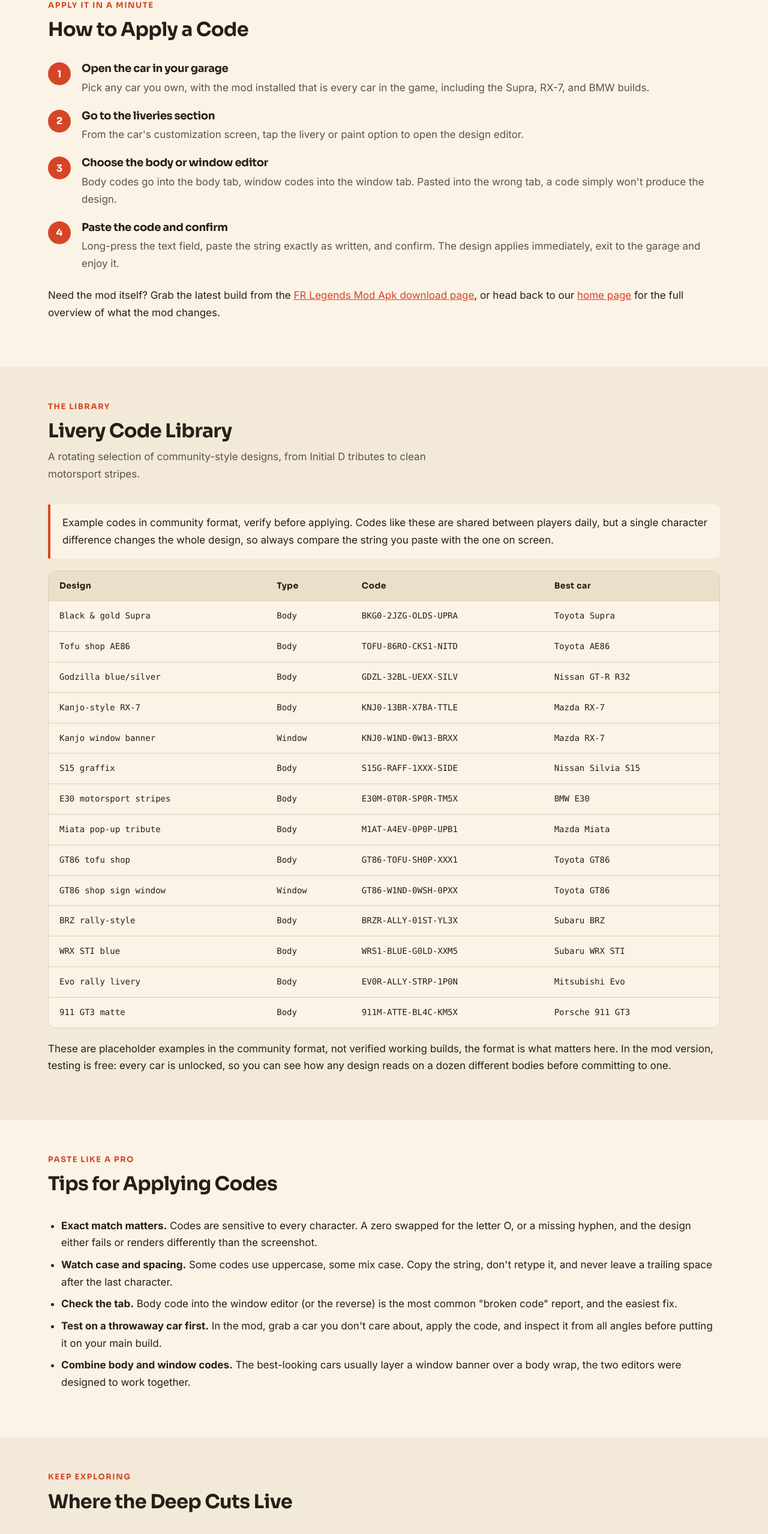
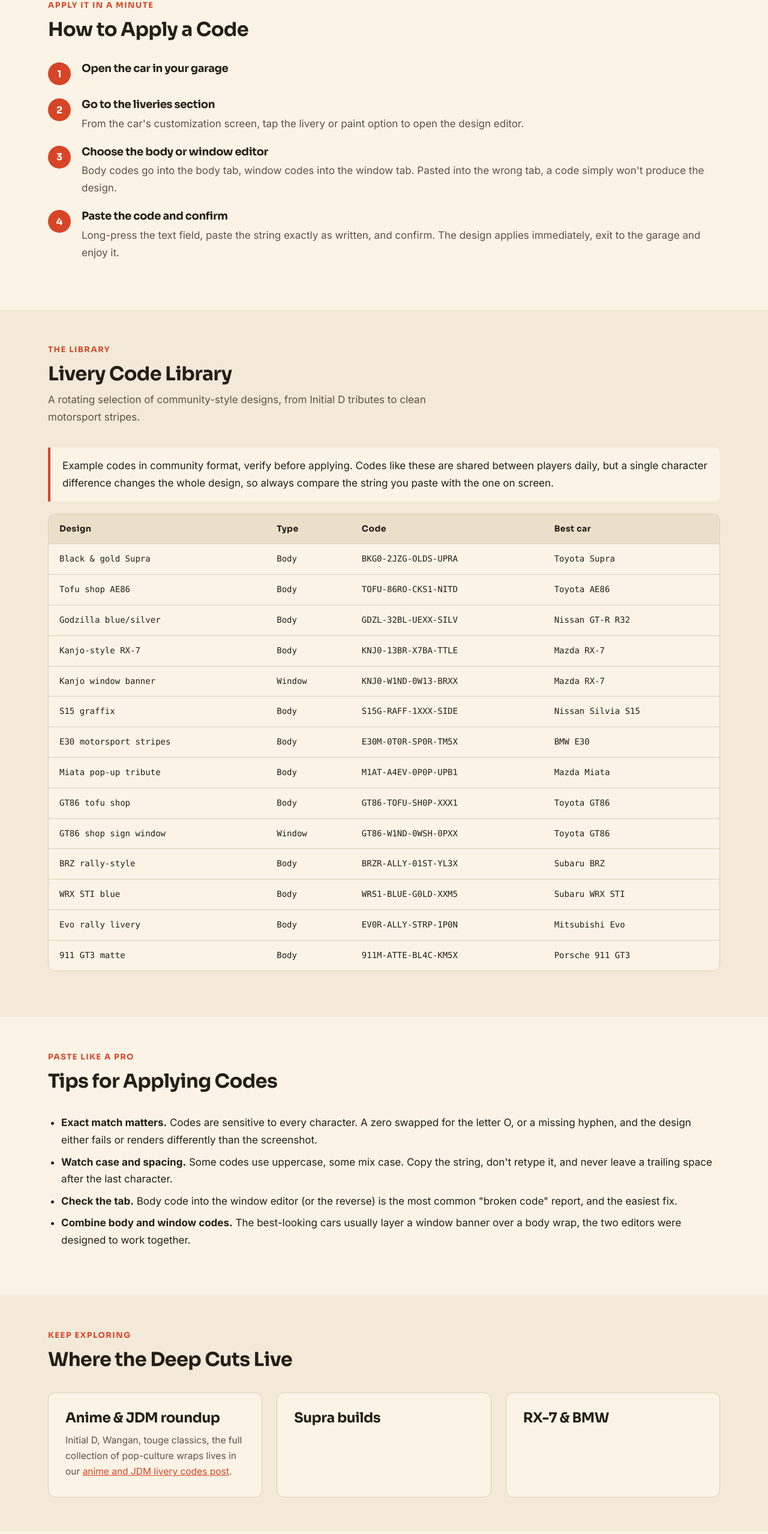
Before and after one commit to blog-id/frlegendsapk-nextjs, a Next.js app: page /fr-legends-livery-codes in a window 1280 px wide. Shown: the part 1540-4097 px from the top of the page at 60% size. Built offline with nearby package versions, Linux system fonts and the light colour scheme.

Commit message:
Remove mod promotion from app/fr-legends-livery-codes/page.tsx

```diff
--- a/app/fr-legends-livery-codes/page.tsx
+++ b/app/fr-legends-livery-codes/page.tsx
@@ -65,10 +65,7 @@ export default function FrLegendsLiveryCodesPage() {
               <div className="step-number" aria-hidden="true">1</div>
               <div className="step-body">
                 <h3>Open the car in your garage</h3>
-                <p>
-                  Pick any car you own, with the mod installed that is every
-                  car in the game, including the Supra, RX-7, and BMW builds.
-                </p>
+
               </div>
             </div>
             <div className="step">
@@ -104,12 +101,7 @@ export default function FrLegendsLiveryCodesPage() {
               </div>
             </div>
           </div>
-          <p>
-            Need the mod itself? Grab the latest build from the{" "}
-            <Link href="/download/">FR Legends Mod Apk download page</Link>, or
-            head back to our <Link href="/">home page</Link> for the full
-            overview of what the mod changes.
-          </p>
+
         </div>
       </section>
 
@@ -233,13 +225,7 @@ export default function FrLegendsLiveryCodesPage() {
               </tbody>
             </table>
           </div>
-          <p>
-            These are placeholder examples in the community format, not
-            verified working builds, the format is what matters here. In the
-            mod version, testing is free: every car is unlocked, so you can see
-            how any design reads on a dozen different bodies before committing
-            to one.
-          </p>
+
         </div>
       </section>
 
@@ -267,11 +253,7 @@ export default function FrLegendsLiveryCodesPage() {
                 editor (or the reverse) is the most common "broken code"
                 report, and the easiest fix.
               </li>
-              <li>
-                <strong>Test on a throwaway car first.</strong> In the mod,
-                grab a car you don't care about, apply the code, and inspect it
-                from all angles before putting it on your main build.
-              </li>
+
               <li>
                 <strong>Combine body and window codes.</strong> The best-looking
                 cars usually layer a window banner over a body wrap, the two
@@ -302,31 +284,14 @@ export default function FrLegendsLiveryCodesPage() {
             </div>
             <div className="card">
               <h3>Supra builds</h3>
-              <p>
-                2JZ tributes, gold-wheel classics, and the black-and-gold look
-                on the community's favorite car, see the{" "}
-                <Link href="/fr-legends-supra-mod-apk/">
-                  Supra mod & codes page
-                </Link>
-                .
-              </p>
+
             </div>
             <div className="card">
               <h3>RX-7 & BMW</h3>
-              <p>
-                Rotary-style wraps on the{" "}
-                <Link href="/fr-legends-rx7-mod-livery-codes/">RX-7 page</Link>
-                , and motorsport stripes on the{" "}
-                <Link href="/fr-legends-bmw-drift-mods/">BMW mods page</Link>.
-              </p>
+
             </div>
           </div>
-          <p>
-            Every car page on the site ships with its own code selection, so if
-            you know the car you're building, start there. If you're still
-            choosing a car, our <Link href="/fr-legends-cars-list/">full cars list</Link>{" "}
-            shows the whole roster and how the mod unlocks it.
-          </p>
+
         </div>
       </section>
 
```
